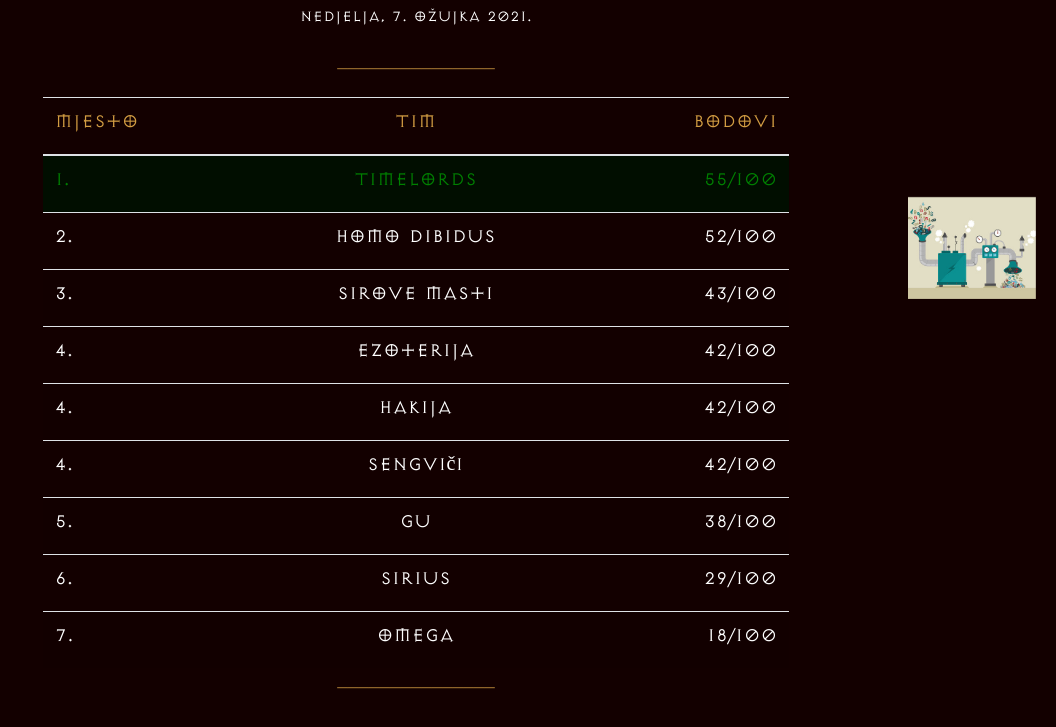
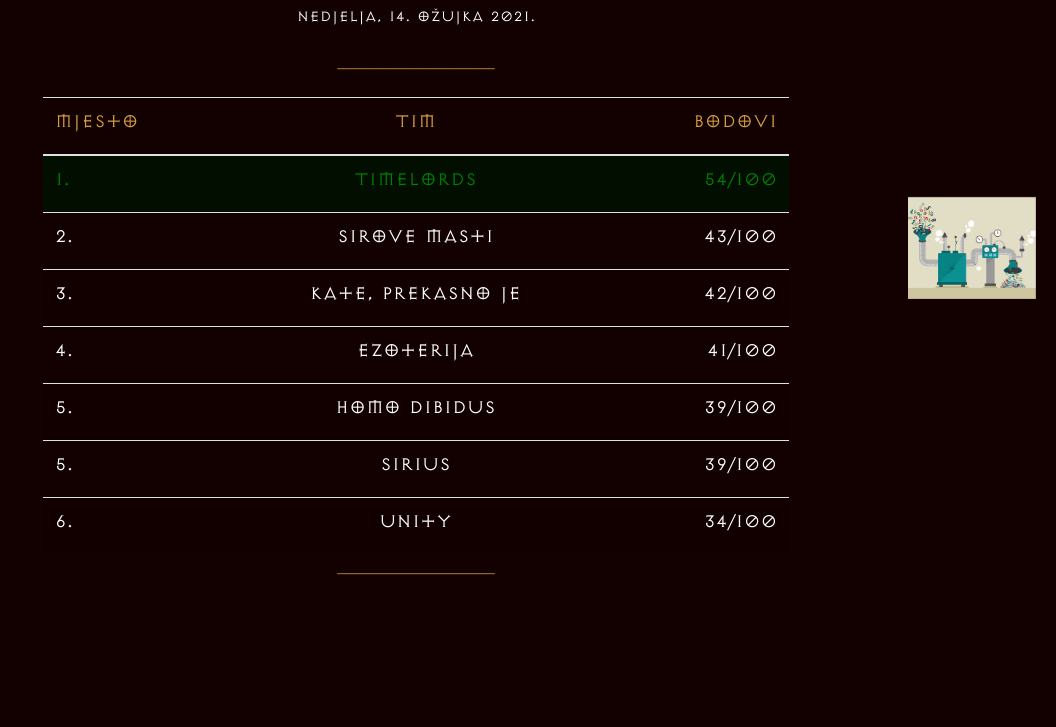
Before and after one commit to Grregor/Grregor.github.io, a plain HTML site: page index.html in a window 1280 px wide. Shown: the part 481-1208 px from the top of the page, without its empty margins (224-1280 px from the left). After the commit the page ends 1108 px from the top, so only its background shows below. Drawn offline with nearby package versions, Linux system fonts and the light colour scheme.

Commit message:
Update index.html

```diff
--- a/index.html
+++ b/index.html
@@ -39,7 +39,7 @@
   </style>
   <body style="background-color:#130000;color:#D49E43">
 	<h1 class="mt-5 col-10 mx-auto text-center">Novi Kviz</h1>
-	<p class="col-10 mx-auto text-center" style="color:white;">Nedjelja, 14. Ožujka 2021.</p>
+	<p class="col-10 mx-auto text-center" style="color:white;">Nedjelja, 21. Ožujka 2021.</p>
 	<div class="col-12"><h4 style="color:#D49E43;" class="text-center">_______________</h4></div>
 	<div class="mt-3 row justify-content-center">
 		<div class="text-center" style="width:300px;height:160px; background-image:url('speciall.jpg');background-size:300px 120px; border-style:solid;border-color:#D49E43;">
@@ -51,7 +51,7 @@
 	<img src="egg.jpg" class="d-none d-lg-inline img center" style="width:128px;position:fixed;bottom:20px;right:20px;"/>
 
 	<h1 class="col-10 mx-auto text-center">Rezultati</h1>
-	<p class="col-10 mx-auto text-center" style="color:white;">Nedjelja, 7. Ožujka 2021.</p>
+	<p class="col-10 mx-auto text-center" style="color:white;">Nedjelja, 14. Ožujka 2021.</p>
 	<div class="col-12"><h4 style="color:#D49E43;" class="text-center">_______________</h4></div>
 	<div class="mt-4 container col-xl-7 col-lg-8 col-md-10 col-12 px-0 px-sm-auto mx-0 mx-sm-auto">
 	  <table class="table table-striped">
@@ -66,47 +66,37 @@
 		  <tr style="background-color:#010e00;color:green;">
 			<td><h5>1.</h5></td>
 			<td style="text-align:center;"><h5>Timelords</h5></td>
-			<td style="text-align:right;"><h5>55/100</h5></td>
+			<td style="text-align:right;"><h5>54/100</h5></td>
 		  </tr>
 		  <tr>
 			<td><h5>2.</h5></td>
-			<td style="text-align:center;"><h5>Homo Dibidus</h5></td>
-			<td style="text-align:right;"><h5>52/100</h5></td>
-		  </tr>
-		  <tr>
-			<td><h5>3.</h5></td>
 			<td style="text-align:center;"><h5>Sirove Masti</h5></td>
 			<td style="text-align:right;"><h5>43/100</h5></td>
 		  </tr>
 		  <tr>
-			<td><h5>4.</h5></td>
-			<td style="text-align:center;"><h5>Ezoterija</h5></td>
+			<td><h5>3.</h5></td>
+			<td style="text-align:center;"><h5>Kate, prekasno je</h5></td>
 			<td style="text-align:right;"><h5>42/100</h5></td>
 		  </tr>
 		  <tr>
 			<td><h5>4.</h5></td>
-			<td style="text-align:center;"><h5>Hakija</h5></td>
-			<td style="text-align:right;"><h5>42/100</h5></td>
-		  </tr>
-		  <tr>
-			<td><h5>4.</h5></td>
-			<td style="text-align:center;"><h5>Sengviči</h5></td>
-			<td style="text-align:right;"><h5>42/100</h5></td>
+			<td style="text-align:center;"><h5>Ezoterija</h5></td>
+			<td style="text-align:right;"><h5>41/100</h5></td>
 		  </tr>
 		  <tr>
 			<td><h5>5.</h5></td>
-			<td style="text-align:center;"><h5>Gu</h5></td>
-			<td style="text-align:right;"><h5>38/100</h5></td>
+			<td style="text-align:center;"><h5>Homo Dibidus</h5></td>
+			<td style="text-align:right;"><h5>39/100</h5></td>
+		  </tr>
+		  <tr>
+			<td><h5>5.</h5></td>
+			<td style="text-align:center;"><h5>Sirius</h5></td>
+			<td style="text-align:right;"><h5>39/100</h5></td>
 		  </tr>
 		  <tr>
 			<td><h5>6.</h5></td>
-			<td style="text-align:center;"><h5>Sirius</h5></td>
-			<td style="text-align:right;"><h5>29/100</h5></td>
-		  </tr>
-		  <tr>
-			<td><h5>7.</h5></td>
-			<td style="text-align:center;"><h5>Omega</h5></td>
-			<td style="text-align:right;"><h5>18/100</h5></td>
+			<td style="text-align:center;"><h5>Unity</h5></td>
+			<td style="text-align:right;"><h5>34/100</h5></td>
 		  </tr>
 		</tbody>
 	  </table>
```
